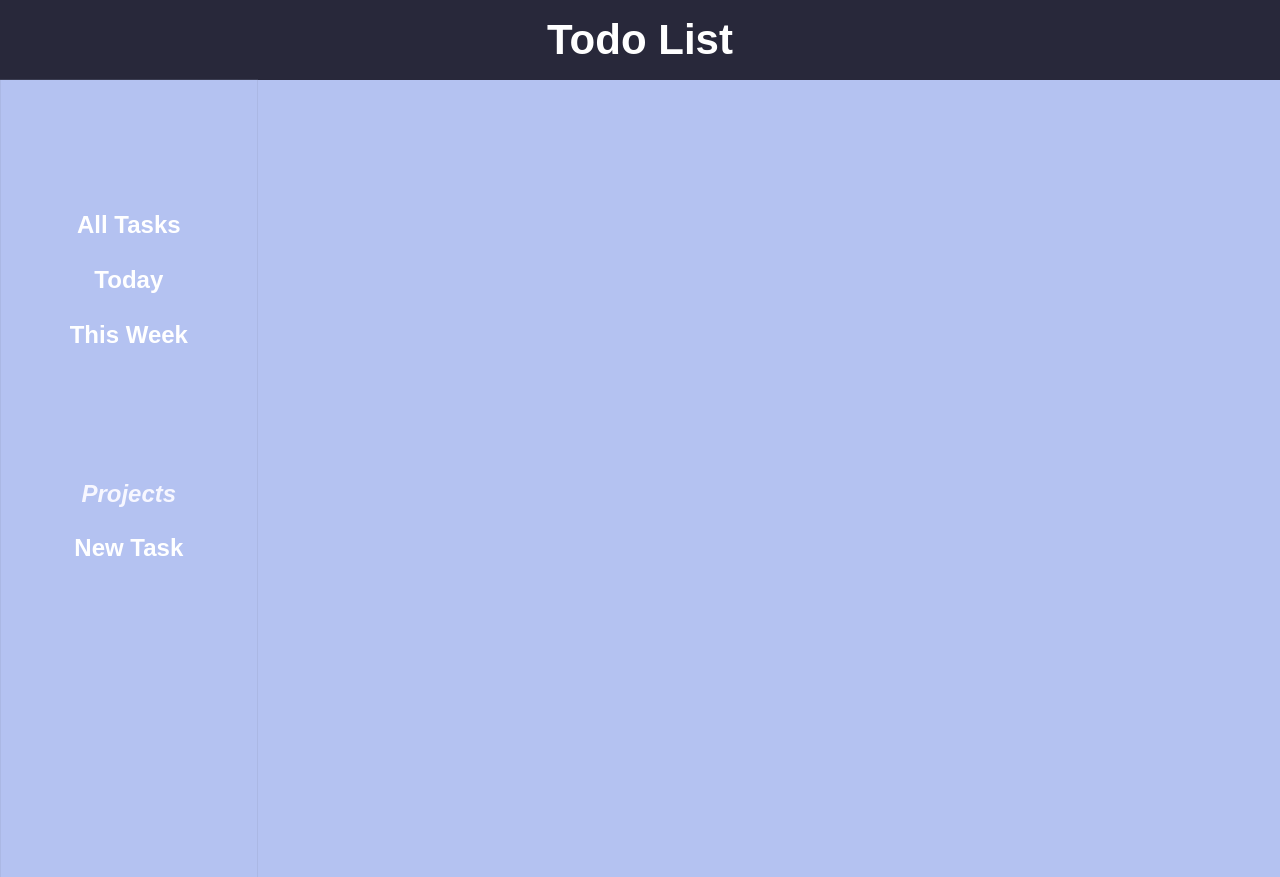
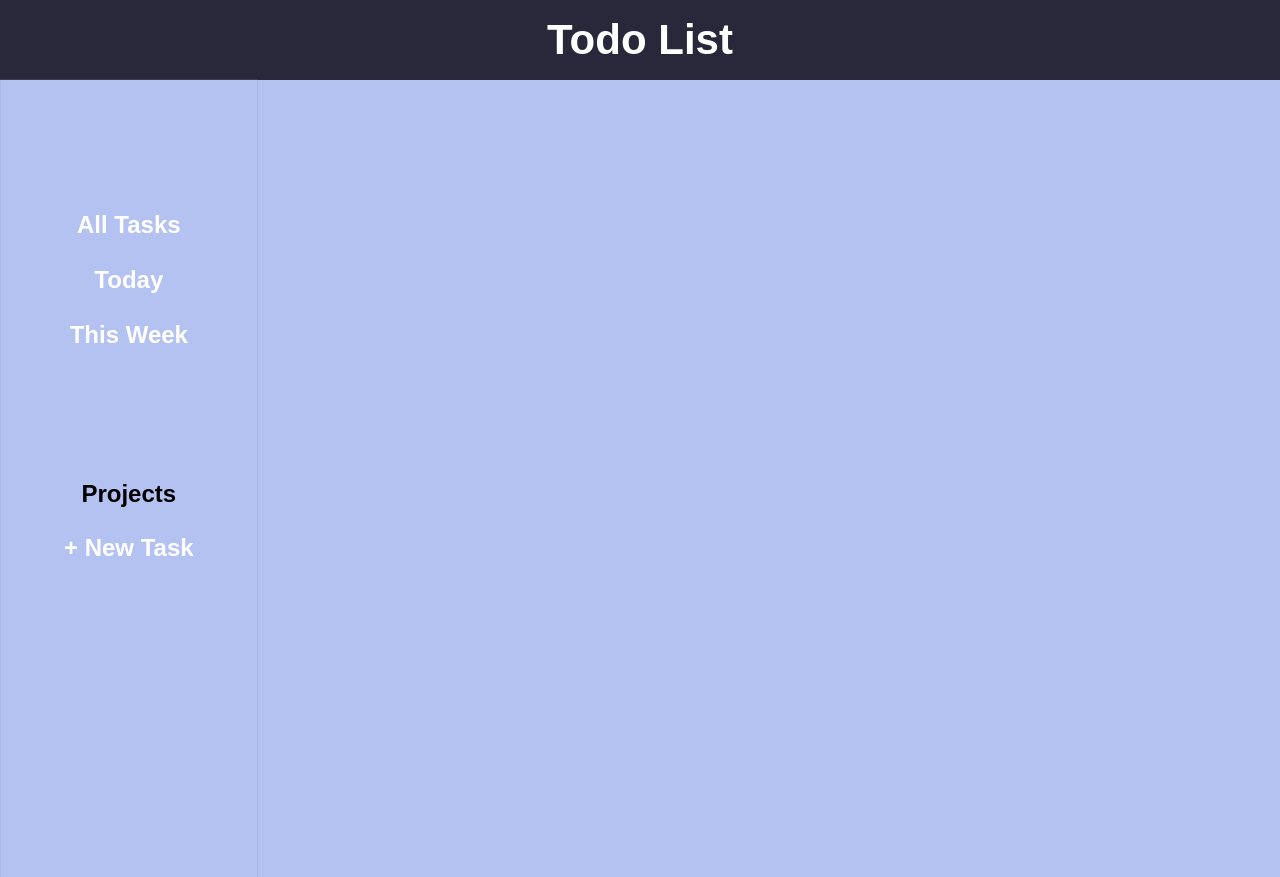
Before and after one commit to jarguello1/todo-list, a website built with webpack: page dist/index.html in a window 1280 px wide. Shown: the top 877 px of the page. Built offline with nearby package versions, Linux system fonts and the light colour scheme.

Commit message:
change project styling

```diff
--- a/dist/index.html
+++ b/dist/index.html
@@ -18,7 +18,7 @@
             </div>
             <div id="projects">
                 <div class="title">Projects</div>
-                <button class="addBtns">New Task</button>
+                <button class="addBtns">+ New Task</button>
             </div>
         </div>
         <div id="main"></div>
--- a/dist/style.css
+++ b/dist/style.css
@@ -60,6 +60,11 @@ header {
     font-size: 24px;
 }
 
+#sidebar button:hover {
+    font-size: 26px;
+    font-style: italic;
+}
+
 #sidebar>#projects {
     display: flex;
     flex-direction: column;
@@ -69,7 +74,10 @@ header {
     color: rgb(247, 247, 255);
     font-weight: bold;
     font-size: 24px;
-    font-style: italic;
+}
+
+#projects>.title {
+    color: black;
 }
 
 #main {
```
